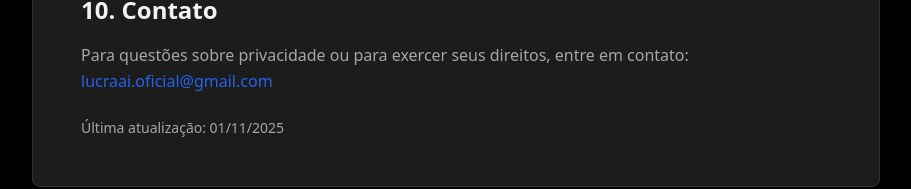
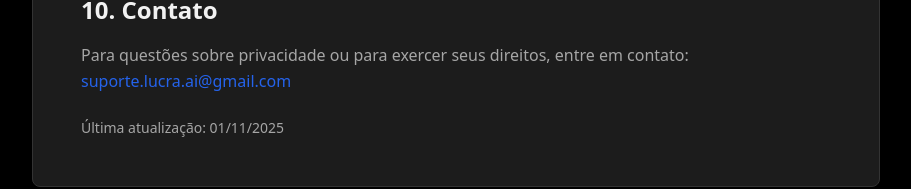
Before and after one commit to antonio2812/neurobus-63090, a React (Vite) app: page /privacy in a window 1280 px wide. Shown: the part 1901-2090 px from the top of the page, without its empty margins (184-1095 px from the left). Built offline with nearby package versions, Linux system fonts and the light colour scheme.

Commit message:
[dyad] Updated the contact email address to suporte.lucra.ai@gmail.com in the Terms of Use and Privacy Policy pages. - wrote 2 file(s)

```diff
--- a/src/pages/Privacy.tsx
+++ b/src/pages/Privacy.tsx
@@ -128,10 +128,10 @@ const Privacy = () => {
               <p>
                 Para questões sobre privacidade ou para exercer seus direitos, entre em contato:{" "}
                 <a
-                  href="mailto:lucraai.oficial@gmail.com"
+                  href="mailto:suporte.lucra.ai@gmail.com"
                   className="text-blue-600 hover:text-blue-700 hover:underline"
                 >
-                  lucraai.oficial@gmail.com
+                  suporte.lucra.ai@gmail.com
                 </a>
               </p>
             </section>
--- a/src/pages/Terms.tsx
+++ b/src/pages/Terms.tsx
@@ -102,10 +102,10 @@ const Terms = () => {
               <p>
                 Para dúvidas sobre estes Termos de Uso, entre em contato conosco em:{" "}
                 <a
-                  href="mailto:lucraai.oficial@gmail.com"
+                  href="mailto:suporte.lucra.ai@gmail.com"
                   className="text-blue-600 hover:text-blue-700 hover:underline"
                 >
-                  lucraai.oficial@gmail.com
+                  suporte.lucra.ai@gmail.com
                 </a>
               </p>
             </section>
```
